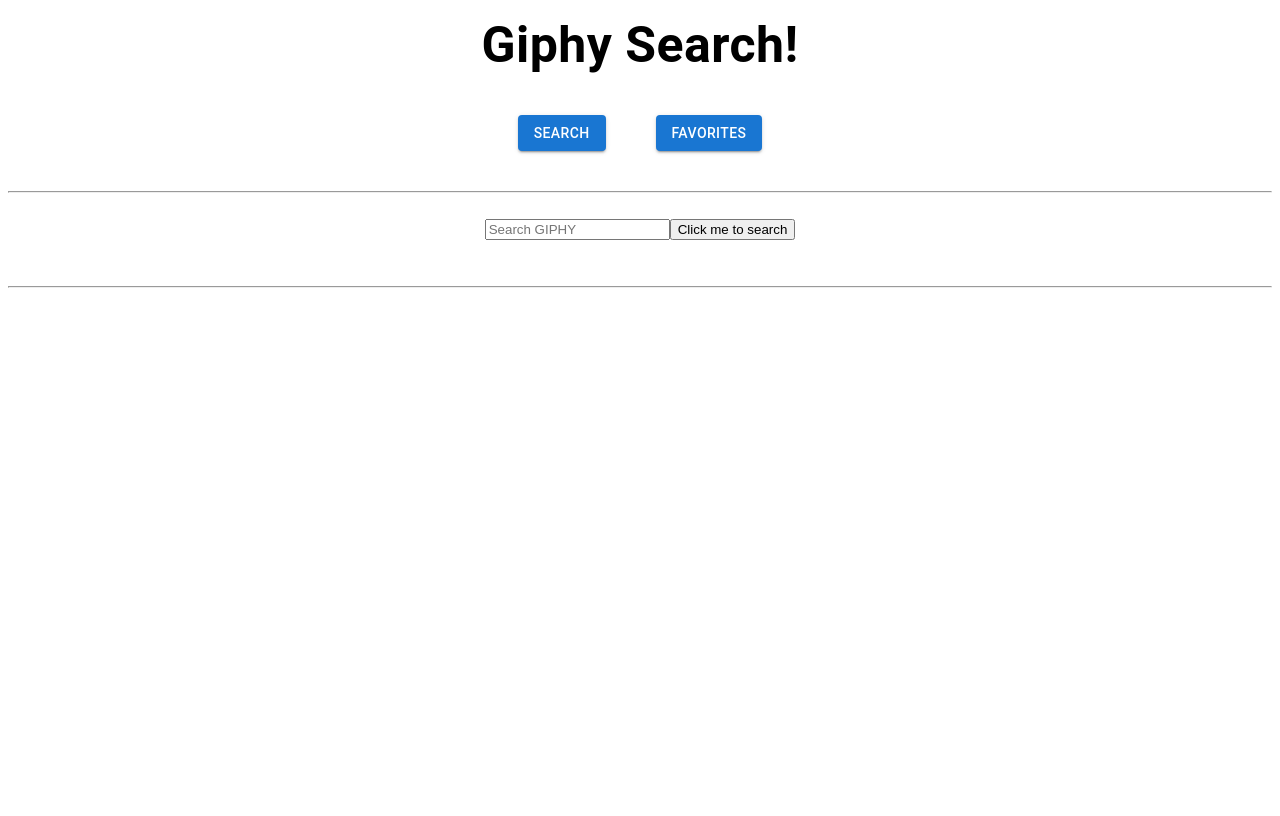
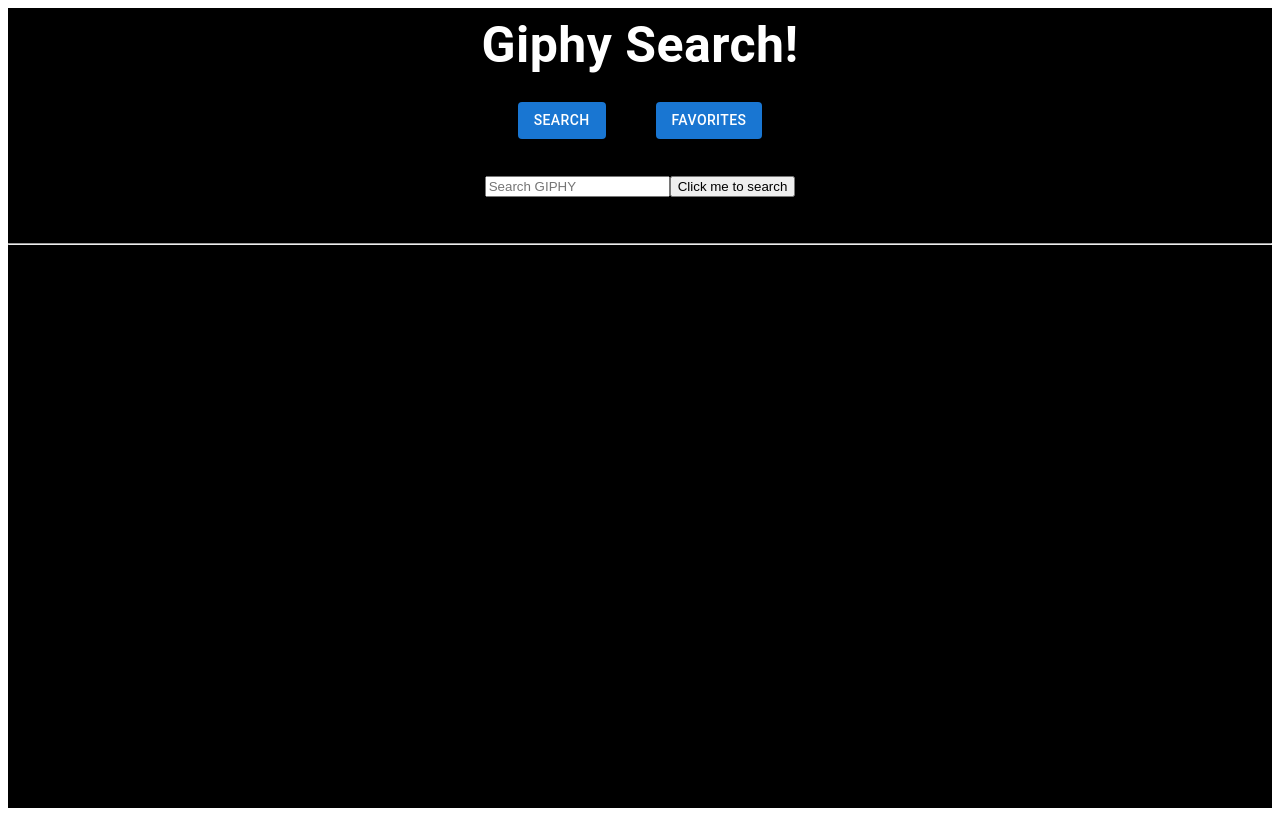
Before and after one commit to Smil3z/giphy-saga-project, a React (Vite) app: page /#/ in a window 1280 px wide. Built offline with nearby package versions, Linux system fonts and the light colour scheme.

Commit message:
minor positioning changes

```diff
--- a/src/components/App/App.jsx
+++ b/src/components/App/App.jsx
@@ -1,21 +1,23 @@
 import { HashRouter as Router, Route } from "react-router-dom";
 import Favorites from "../Favorites/Favorites";
 import { Link } from "react-router-dom/cjs/react-router-dom.min";
-import React, { useState } from "react";
+import React from "react";
 import Search from "../Search/Search";
 import { Typography } from "@mui/material";
 import { Button } from "@mui/material";
 
 function App() {
   return (
-    <div>
+    <div
+      style={{ backgroundColor: "black", color: "white", minHeight: "100vh" }}
+    >
       <Typography
         style={{
           fontSize: "50px",
           fontFamily: "Roboto",
-          Helvetica: "Arial",
           textAlign: "center",
           fontWeight: "bold",
+          color: "white",
         }}
       >
         Giphy Search!
@@ -26,7 +28,7 @@
             display: "flex",
             justifyContent: "center",
             alignItems: "center",
-            height: "100px",
+            height: "75px",
           }}
         >
           <div
@@ -58,7 +60,6 @@
             </ul>
           </div>
         </nav>
-        <hr />
         <Route exact path="/">
           <Search />
         </Route>
--- a/src/components/FavoriteItem/FavoriteItem.jsx
+++ b/src/components/FavoriteItem/FavoriteItem.jsx
@@ -6,6 +6,7 @@
 import CardActions from "@mui/material/CardContent";
 import CardMedia from "@mui/material/CardMedia";
 import Button from "@mui/material/Button";
+import { Typography } from "@mui/material";
 
 function FavoritesItem(props) {
   const dispatch = useDispatch();
@@ -66,11 +67,15 @@
         alt={gif.GIPHY_Title}
         sx={{ maxHeight: "500px", minHeight: "300px" }}
       />
-      <CardActions sx={{ textAlign: "center" }}>
+      <CardActions sx={{ textAlign: "center", backgroundColor: "purple" }}>
         {gif.category_id == null ? (
-          <p>{"Category unassigned"}</p>
+          <Typography sx={{ fontSize: "20px" }}>
+            {"Category unassigned"}
+          </Typography>
         ) : (
-          <p>{`Current category: ${returnName(gif.category_id)}`}</p>
+          <Typography
+            sx={{ fontSize: "20px" }}
+          >{`Current category: ${returnName(gif.category_id)}`}</Typography>
         )}
         <Button
           aria-label="delete"
--- a/src/components/Search/Search.jsx
+++ b/src/components/Search/Search.jsx
@@ -73,6 +73,7 @@
             className="gif-card"
             elevation={8}
             sx={{
+              margin: "auto",
               maxWidth: "300px",
               marginTop: "10px",
               marginBottom: "10px",
```
